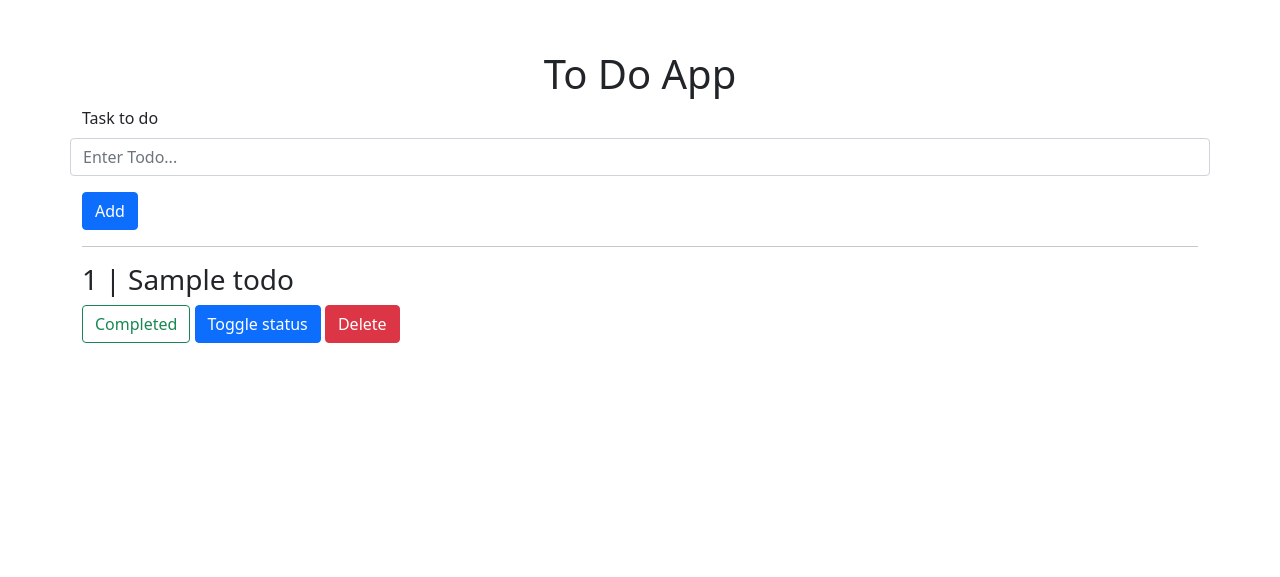
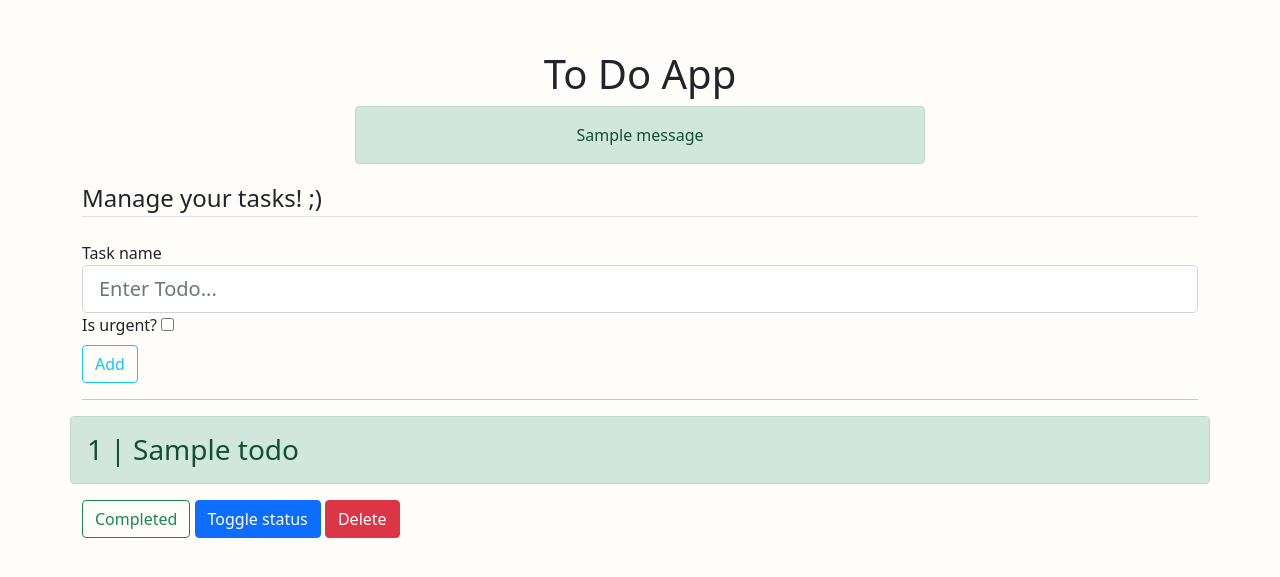
Before and after one commit to Xpshnik/Flask_Todo_app, a Flask app: page / in a window 1280 px wide. Shown: the top 577 px of the page. Run offline with Flask 2, Linux system fonts and the light colour scheme; tables that the repository leaves empty hold one stand-in row (values such as "Sample post"); one stand-in notice (Sample message) is shown.

Commit message:
Added: csrf token, flash messages, WTForms with validations, is_urgent field

```diff
--- a/app.py
+++ b/app.py
@@ -1,39 +1,52 @@
-from flask import Flask, render_template, request, redirect, url_for
+import secrets
+from random import randint
+from flask import Flask, render_template, request, redirect, url_for, flash
 from flask_sqlalchemy import SQLAlchemy
+from forms import TodoForm
 
 app = Flask(__name__)
 
 app.config['SQLALCHEMY_DATABASE_URI'] = 'sqlite:///db.sqlite'
 app.config['SQLALCHEMY_TRACK_MODIFICATIONS'] = False
+app.config['SECRET_KEY'] = secrets.token_hex(randint(1, 100))
 db = SQLAlchemy(app)
 
 class Todo(db.Model):
     id = db.Column(db.Integer, primary_key=True)
-    task_name = db.Column(db.String(100))
-    completed = db.Column(db.Boolean)
+    task_name = db.Column(db.String(300))
+    is_urgent = db.Column(db.Boolean)
+    is_completed = db.Column(db.Boolean)
 
 
 db.create_all()
 
 @app.get('/')
 def todo_list():
-    todo_list = db.session.query(Todo).all()
-    return render_template('todo_list.html', todo_list=todo_list)
+    task_list = db.session.query(Todo).all()
+    form = TodoForm()
+    return render_template('todo_list.html', todo_list=task_list, form=form)
 
 
 @app.post('/add')
 def add_task():
-    task_name = request.form.get('task_name')
-    new_todo = Todo(task_name=task_name, completed=False)
-    db.session.add(new_todo)
-    db.session.commit()
-    return redirect(url_for('todo_list'))
+    form = TodoForm(request.form)
+    if form.validate_on_submit():
+        task_name = request.form.get('task_name')
+        is_urgent = bool(request.form.get('is_urgent'))
+        new_todo = Todo(task_name=task_name, is_urgent=is_urgent, is_completed=False)
+        db.session.add(new_todo)
+        db.session.commit()
+        flash(f'A new task successfully created!', 'success')
+        return redirect(url_for('todo_list'))
+    else:
+        todo_list = db.session.query(Todo).all()
+        return render_template('todo_list.html', todo_list=todo_list, form=form)
 
 
 @app.get('/update/<int:todo_id>')
 def update_task(todo_id):
     todo = db.session.query(Todo).filter(Todo.id == todo_id).first()
-    todo.completed = not todo.completed
+    todo.is_completed = not todo.is_completed
     db.session.commit()
     return redirect(url_for('todo_list'))
 
--- /dev/null
+++ b/forms.py
@@ -0,0 +1,14 @@
+from flask_wtf import FlaskForm
+from wtforms import StringField, SubmitField, BooleanField
+from wtforms.validators import Length, DataRequired, ValidationError
+
+
+class TodoForm(FlaskForm):
+    task_name = StringField('Task name',
+                            validators=[DataRequired('Try being more eloquent ;)'), Length(min=3, max=300)])
+    is_urgent = BooleanField('Is urgent?')
+    submit = SubmitField('Add')
+
+    def validate_task_name(form, field):
+        if 'tomorrow' in field.data.lower():
+            raise ValidationError("Yesterday you said 'tomorrow', so just do it!")
--- /dev/null
+++ b/requirements.txt
@@ -0,0 +1,3 @@
+Flask              2.1.1
+Flask-SQLAlchemy   2.5.1
+Flask-WTF          1.0.1
--- a/templates/layout.html
+++ b/templates/layout.html
@@ -12,13 +12,29 @@
     <link href="https://cdn.jsdelivr.net/npm/bootstrap@5.1.3/dist/css/bootstrap.min.css" rel="stylesheet" integrity="sha384-1BmE4kWBq78iYhFldvKuhfTAU6auU8tT94WrHftjDbrCEXSU1oBoqyl2QvZ6jIW3" crossorigin="anonymous">
 </head>
 
-<body>
-    <div style="margin-top: 50px;" class="container">
-        <h1 class="row justify-content-center">To Do App</h1>
+<body style="background-color: #faf1d321;">
+    <main role="main" style="margin-top: 50px;" class="container">
+        <div class="row">
+            <div class="content-section">
+                <h1 class="row justify-content-center">To Do App</h1>
 
-        {% block content %}{% endblock content %}
+                <div class="row justify-content-center">
+                  {% with messages = get_flashed_messages(with_categories=True) %}
+                    {% if messages %}
+                      {% for category, message in messages %}
+                        <div style="text-align: center" class="col-md-6 alert alert-{{ category }}">
+                          {{ message }}
+                        </div>
+                      {% endfor %}
+                    {% endif %}
+                  {% endwith %}
+                </div>
 
-    </div>
+                {% block content %}{% endblock content %}
+
+            </div>
+        </div>
+    </main>
 
     <script src="https://cdn.jsdelivr.net/npm/bootstrap@5.1.3/dist/js/bootstrap.bundle.min.js" integrity="sha384-ka7Sk0Gln4gmtz2MlQnikT1wXgYsOg+OMhuP+IlRH9sENBO0LRn5q+8nbTov4+1p" crossorigin="anonymous"></script>
 </body>
--- a/templates/todo_list.html
+++ b/templates/todo_list.html
@@ -2,23 +2,55 @@
 
 {% block content %}
     <form action="/add" method="post">
-        <div class="row mb-3">
-            <label class="form-label">Task to do</label>
-            <input class="form-control" type="text" name="task_name" placeholder="Enter Todo..."><br>
-        </div>
-        <button class="btn btn-primary" type="submit">Add</button>
+        {{ form.hidden_tag() }}
+        <fieldset class="form-group">
+            <legend class="border-bottom mb-4">Manage your tasks! ;)</legend>
+            <div class="form-group">
+                {{ form.task_name.label(class="form-control-label") }}
+                {% if form.task_name.errors %}
+                    {{ form.task_name(class="form-control form-control-lg is-invalid", placeholder="Enter Todo...") }}
+                    <div class="invalid-feedback">
+                        {% for error in form.task_name.errors %}
+                            <span>{{ error }}</span>
+                        {% endfor %}
+                    </div>
+                {% else %}
+                    {{ form.task_name(class="form-control form-control-lg", placeholder="Enter Todo...") }}
+                {% endif %}
+            </div>
+            <div class="form-group">
+                {{ form.is_urgent.label(class="form-label") }}
+                {{ form.is_urgent() }}
+            </div>
+
+            {% if form.errors.csrf_token %}
+            <div class="invalid-feedback">
+                <span>Token has expired. Just reload the page and it should be fine ;)</span>
+            </div>
+            {% endif %}
+
+            <div class="form-group">
+                {{ form.submit(class="btn btn-outline-info") }}
+            </div>
+        </fieldset>
     </form>
 
     <hr>
 
     {% for todo in todo_list %}
     <div class="row mb-3">
-        <p class="h3">{{ todo.id }} | {{ todo.task_name }}</p>
+        {% if todo.is_urgent and not todo.is_completed %}
+            <p class="h3 alert alert-danger" role="alert">{{ todo.id }} | {{ todo.task_name }}</p>
+        {% elif todo.is_completed %}
+            <p class="h3 alert alert-success" role="alert">{{ todo.id }} | {{ todo.task_name }}</p>
+        {% else %}
+            <p class="h3">{{ todo.id }} | {{ todo.task_name }}</p>
+        {% endif %}
 
         <div class="btn-group" role="group">
 
-            <div class="col-sm">
-                {% if todo.completed == False %}
+            <div>
+                {% if todo.is_completed == False %}
                     <span class="btn btn-outline-warning">Not Completed</span>
                 {% else %}
                     <span class="btn btn-outline-success">Completed</span>
@@ -26,7 +58,6 @@
 
                 <a class="btn btn-primary" href="/update/{{ todo.id }}">Toggle status</a>
                 <a class="btn btn-danger" href="/delete/{{ todo.id }}">Delete</a>
-
             </div>
 
         </div>
```
